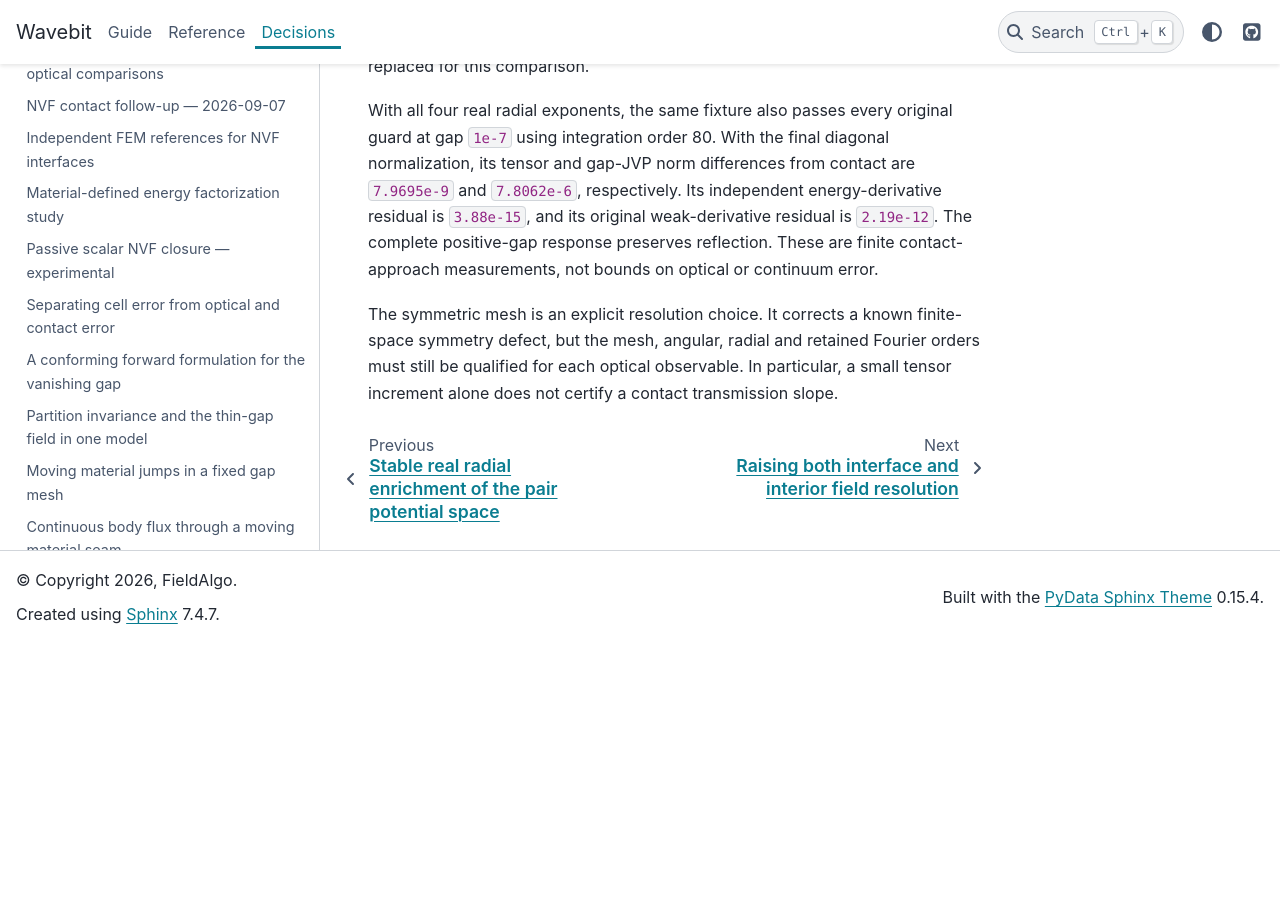
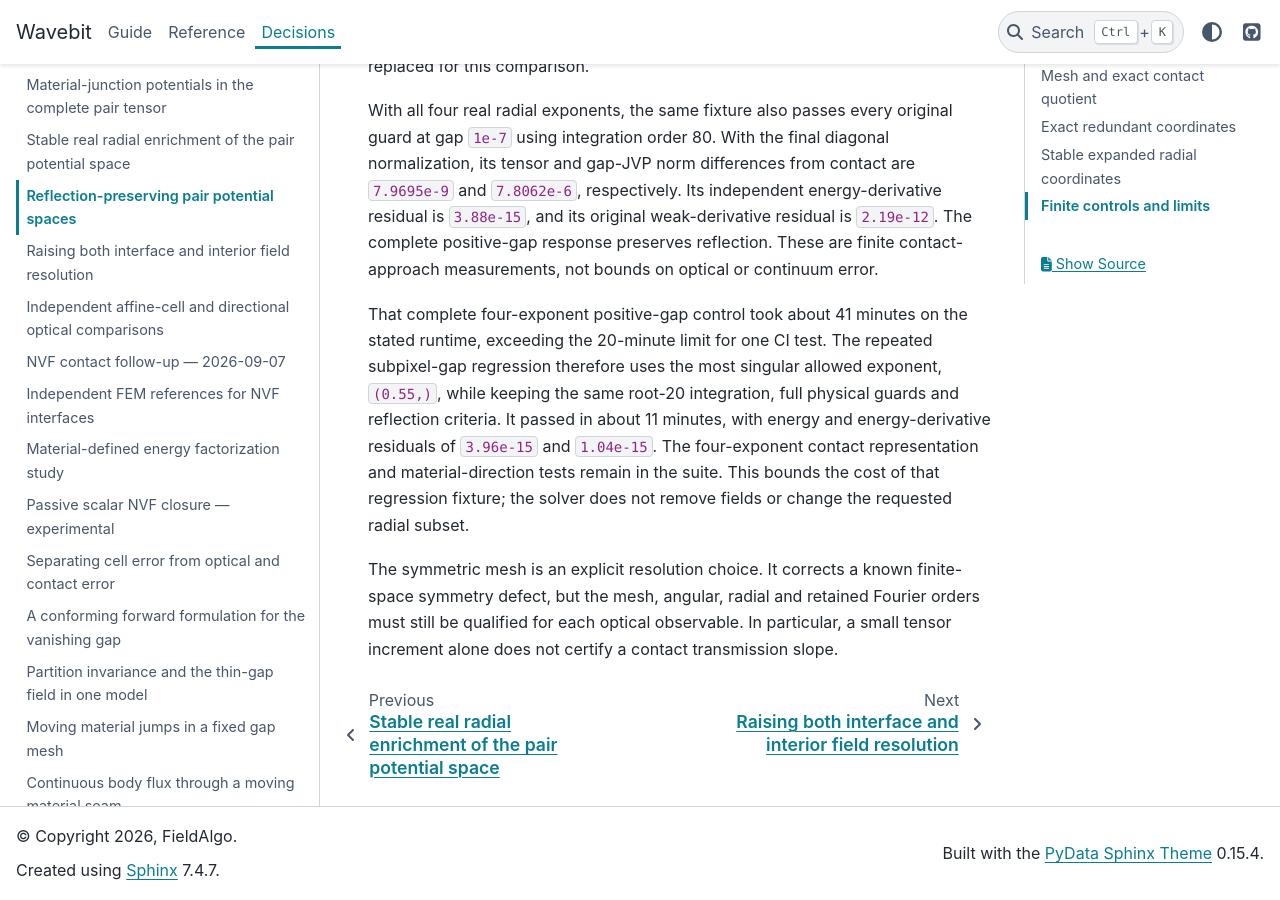
Before and after one commit to fieldalgo/wavebit, a Sphinx documentation site: the page built from docs/nvf-pair-symmetric-potentials.md, in a window 1280 px wide and 900 px high, scrolled down 4563 px. Built offline with Sphinx 7.4.7 and the PyData theme 0.15.4, drawn with Linux system fonts in a browser that asks for light colours; before the commit the page ends 5207 px from its top, so only the background shows below that.

Commit message:
Bound the expanded subpixel regression within the CI time limit
Retain the root-20 small-gap physical and reflection checks with the most singular allowed radial exponent. Keep complete four-node contact tests and document the separately qualified four-node positive-gap control.

Co-authored-by: Codex <noreply@openai.com>

```diff
--- a/docs/nvf-pair-symmetric-potentials.md
+++ b/docs/nvf-pair-symmetric-potentials.md
@@ -175,6 +175,16 @@ residual is `3.88e-15`, and its original weak-derivative residual is `2.19e-12`.
 The complete positive-gap response preserves reflection. These are finite
 contact-approach measurements, not bounds on optical or continuum error.
 
+That complete four-exponent positive-gap control took about 41 minutes on
+the stated runtime, exceeding the 20-minute limit for one CI test. The
+repeated subpixel-gap regression therefore uses the most singular allowed
+exponent, `(0.55,)`, while keeping the same root-20 integration, full physical
+guards and reflection criteria. It passed in about 11 minutes, with energy
+and energy-derivative residuals of `3.96e-15` and `1.04e-15`. The four-exponent
+contact representation and material-direction tests remain in the suite.
+This bounds the cost of that regression fixture; the solver does not remove
+fields or change the requested radial subset.
+
 The symmetric mesh is an explicit resolution choice. It corrects a known
 finite-space symmetry defect, but the mesh, angular, radial and retained
 Fourier orders must still be qualified for each optical observable. In
```
Also changed, not shown: 1 other file.
